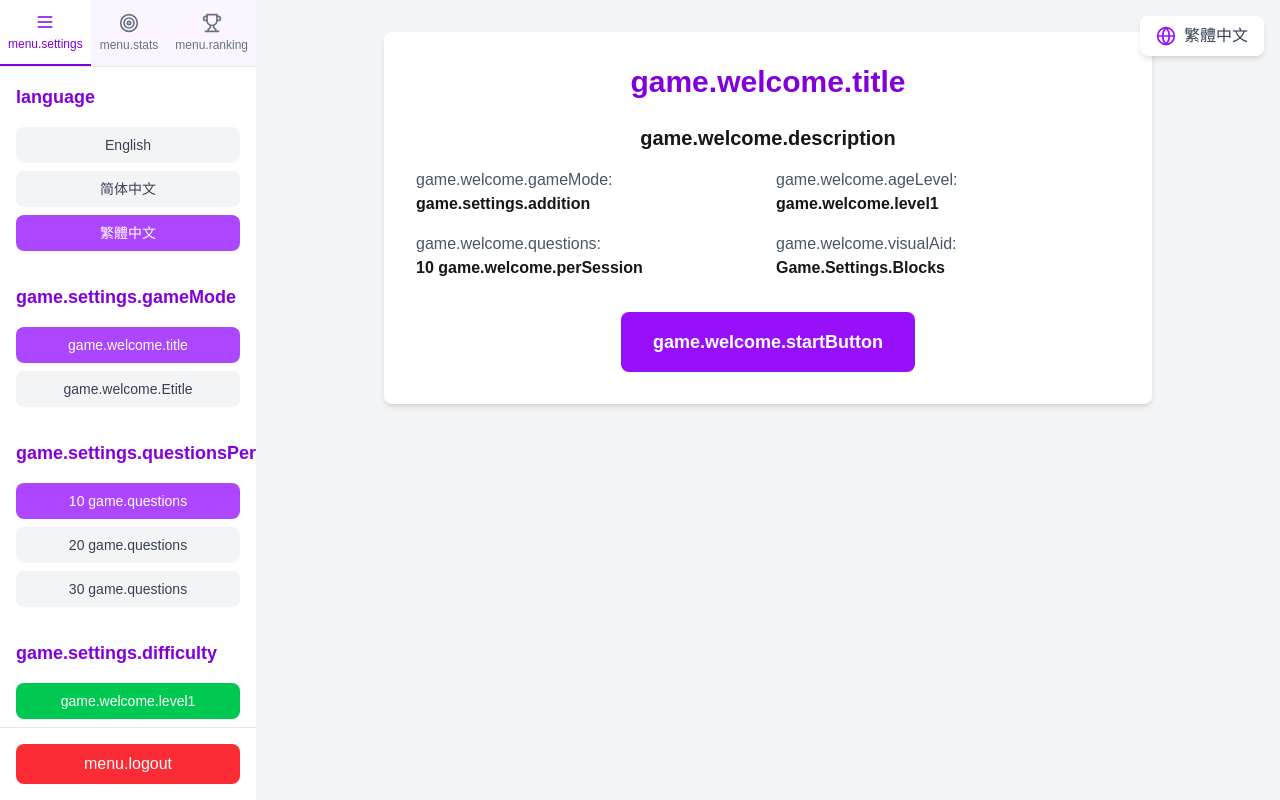
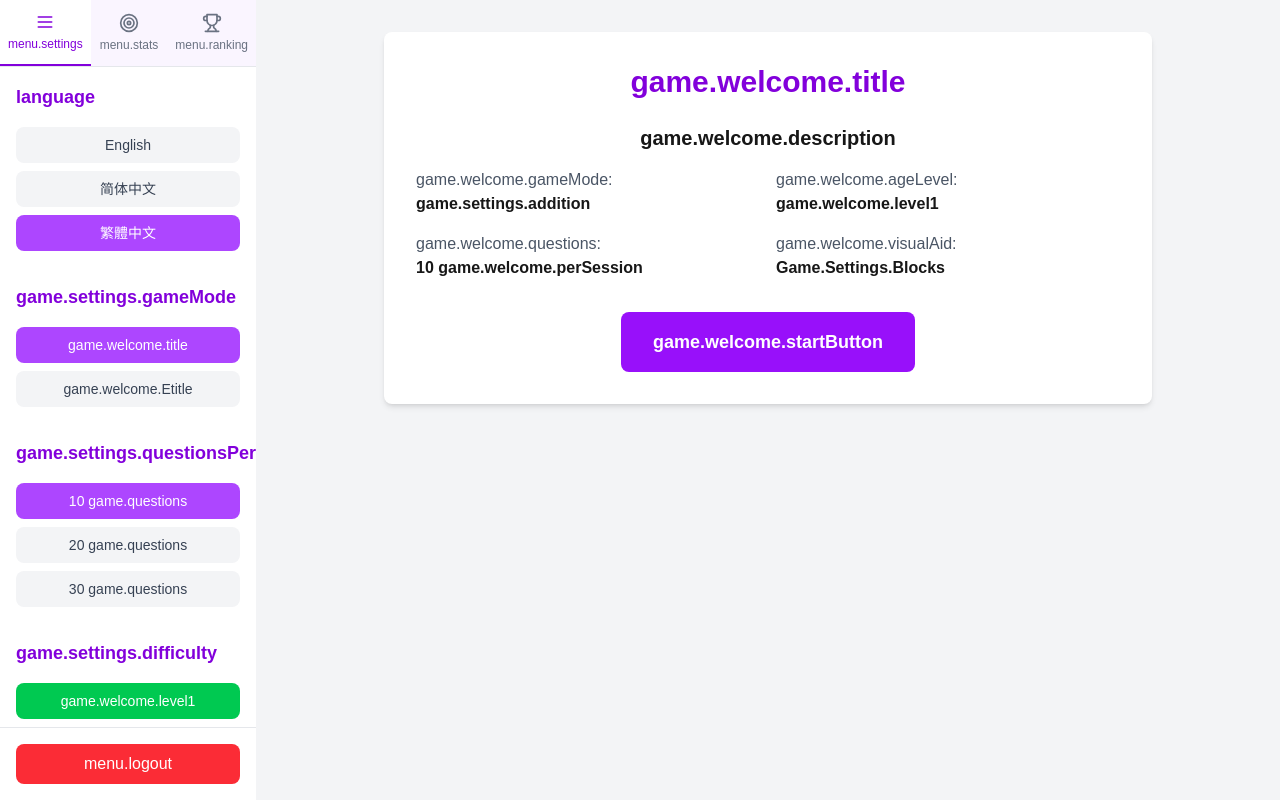
Before and after one commit to Mingyuee88/siuroma-calculate-game, a Next.js app: page /game in a window 1280 px wide. Built offline with nearby package versions, Linux system fonts and the light colour scheme; a web font is replaced by a local one; what i18next-resources-to-backend would draw is missing.

Commit message:
删除右上角的语言切换器

```diff
--- a/src/components/MathGame.tsx
+++ b/src/components/MathGame.tsx
@@ -1,14 +1,13 @@
 "use client";
 
 import { useState, useEffect, useCallback } from "react";
-//import { NumberPad } from "./UI/NumberPad";
+import { NumberPad } from "./UI/NumberPad";
 import { Score } from "./UI/Score";
 import { SideMenu } from "./UI/SideMenu";
 import { VisualAid } from "./UI/VisualAid";
 import { getRandomNumber, calculateResult } from "@/lib/utils";
 import { AnswerOptions } from "./UI/AnswerOptions";
 import { useTranslation } from "react-i18next";
-import { LanguageSwitcher } from './UI/LanguageSwitcher';
 
 interface MathGameProps {
   initialDifficulty?: number;
@@ -311,13 +310,6 @@ export function MathGame({
 
   return (
     <div className="flex min-h-screen bg-gray-100 relative">
-      {/* 语言切换器 - 固定在整个应用的右上角 */}
-      <div className={`fixed top-4 right-4 ${
-        isMobile ? 'top-2 right-2 z-10' : 'top-4 right-4 z-50'
-      } ${isMobile && isMenuOpen ? 'z-5' : ''}`}>
-        <LanguageSwitcher />
-      </div>
-
       {/* 移动端遮罩层 */}
       {isMobile && isMenuOpen && (
         <div
```
